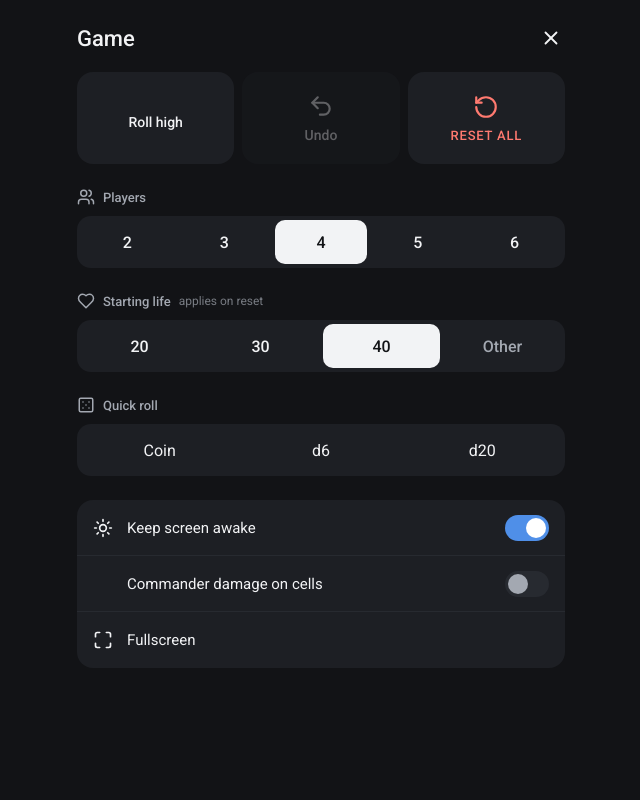
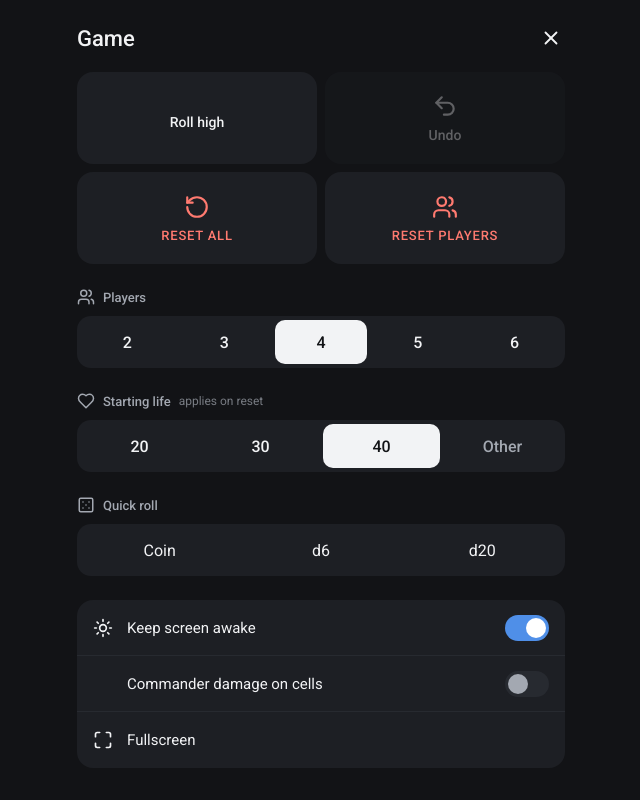
Before and after one commit to Manwe-777/edh-hub, a React (Vite) app: page / in a window 1280 px wide. Both pictures are taken after a click on the button "Menu". Shown: the whole page, without its empty margins (319-959 px from the left). Built offline with nearby package versions, Linux system fonts and the light colour scheme; a small style sheet from the web is missing.

Commit message:
Reset players tile, new player defaults, storm usable over the mana pool, bare pool buttons

```diff
--- a/src/components/Cell.tsx
+++ b/src/components/Cell.tsx
@@ -351,10 +351,10 @@ function ManaOverlay({ p, lw, pad, leaving }: { p: Player; lw: number; pad: Pad;
   const { cols, rows, row, btn } = manaLayout(POOL_MANA.length, lw - 16, Math.max(0, h - pad.top - pad.bottom - 8));
   const change = (c: (typeof MANA)[number], n: number) => () => mutate((g) => addMana(g, p.id, c, n));
   const minus = (c: (typeof MANA)[number]) => (
-    <Press className="sq-btn" style={{ width: btn, height: btn }} onTap={change(c, -1)} label={`Remove ${c}`}>−</Press>
+    <Press className="sq-btn bare" style={{ width: btn, height: btn }} onTap={change(c, -1)} label={`Remove ${c}`}>−</Press>
   );
   const plus = (c: (typeof MANA)[number]) => (
-    <Press className="sq-btn" style={{ width: btn, height: btn }} onTap={change(c, 1)} label={`Add ${c}`}>+</Press>
+    <Press className="sq-btn bare" style={{ width: btn, height: btn }} onTap={change(c, 1)} label={`Add ${c}`}>+</Press>
   );
   return (
     <div ref={ref} className={`mana-shade${leaving ? ' leaving' : ''}`}>
@@ -432,7 +432,7 @@ function CounterButton({ game, p, k, size }: { game: Game; p: Player; k: Counter
   const v = p.counters[k];
   return (
     <Press
-      className={`ctr${v > 0 ? ' on' : ''}${k === 'poison' && v >= 10 ? ' lethal' : ''}`}
+      className={`ctr ctr-${k}${v > 0 ? ' on' : ''}${k === 'poison' && v >= 10 ? ' lethal' : ''}`}
       style={style}
       label={k}
       onTap={() => mutate((g) => addCounter(g, p.id, k, 1))}
--- a/src/components/CenterMenu.tsx
+++ b/src/components/CenterMenu.tsx
@@ -1,5 +1,5 @@
 import { useState } from 'react';
-import { type Game, resetGame, rollDie, rollHigh } from '../game';
+import { type Game, resetGame, resetPlayers, rollDie, rollHigh } from '../game';
 import { mutate, undo, useStore } from '../store';
 import { UiIcon } from './icons';
 
@@ -40,6 +40,10 @@ export function CenterMenu({ game, leaving, onClose }: { game: Game; leaving: bo
           <button className="tile danger" onClick={andClose(() => mutate((g) => resetGame(g)))}>
             <UiIcon name="reset" size={26} />
             <span>Reset all</span>
+          </button>
+          <button className="tile danger" onClick={andClose(() => mutate((g) => resetPlayers(g)))}>
+            <UiIcon name="users" size={26} />
+            <span>Reset players</span>
           </button>
         </div>
 
--- a/src/game.ts
+++ b/src/game.ts
@@ -12,7 +12,7 @@ export type CounterKey = NumericCounter | TokenCounter;
 
 export const NUMERIC_COUNTERS: NumericCounter[] = ['poison', 'experience', 'energy', 'rad', 'tax', 'storm'];
 export const ALL_COUNTERS: CounterKey[] = ['poison', 'experience', 'monarch', 'initiative', 'energy', 'rad', 'tax', 'storm'];
-export const DEFAULT_COUNTERS: CounterKey[] = ['poison', 'experience', 'monarch'];
+export const DEFAULT_COUNTERS: CounterKey[] = ['tax', 'storm', 'poison'];
 export const MAX_VISIBLE_COUNTERS = 5;
 
 export const COUNTER_LABEL: Record<CounterKey, string> = {
@@ -98,7 +98,7 @@ export function newPlayer(id: number, life: number): Player {
     id,
     name: `Player ${id + 1}`,
     color: PALETTE[id % PALETTE.length],
-    commanderCount: 2,
+    commanderCount: 1,
     commanders: [emptyCommander(), emptyCommander()],
     life,
     cmdDamage: zeroDamage(),
@@ -166,6 +166,17 @@ export function addMana(g: Game, id: number, color: ManaColor, delta: number) {
   m[color] = Math.max(0, m[color] + delta);
 }
 
+/** Every seat back to a fresh player (default name, counters, one commander, no art) with distinct random colors; also resets the game. */
+export function resetPlayers(g: Game) {
+  const colors = [...PALETTE];
+  for (let i = colors.length - 1; i > 0; i--) {
+    const j = d(i + 1) - 1;
+    [colors[i], colors[j]] = [colors[j], colors[i]];
+  }
+  g.players = g.players.map((_, i) => ({ ...newPlayer(i, g.startingLife), color: colors[i % colors.length] }));
+  resetGame(g);
+}
+
 export function resetGame(g: Game) {
   for (const p of g.players) {
     p.life = g.startingLife;
--- a/src/styles.css
+++ b/src/styles.css
@@ -209,6 +209,7 @@ body {
   touch-action: none;
   transition: background-color .16s ease-out;
 }
+.sq-btn.bare { background: none; font-size: 30px; font-weight: 300; }
 .sq-btn.pressed { background: color-mix(in srgb, var(--ink) 32%, transparent); transition: none; }
 
 /* mana pool: a shade over the whole cell, sliding down from the top */
@@ -282,7 +283,8 @@ body {
 .ctr.on { background: color-mix(in srgb, var(--ink) 14%, transparent); border-color: var(--ink); }
 .ctr.pressed { background: color-mix(in srgb, var(--ink) 30%, transparent); transition: none; }
 .ctr.lethal { color: #ffd84d; border-color: #ffd84d; }
-.bar.mana-mode .ctr:not(.ctr-mana) { opacity: 0; pointer-events: none; }
+/* storm is counted while casting from the pool, so it stays usable over the shade */
+.bar.mana-mode .ctr:not(.ctr-mana, .ctr-storm) { opacity: 0; pointer-events: none; }
 .badge {
   position: absolute;
   top: -4px;
@@ -447,7 +449,7 @@ input::placeholder { color: var(--muted); }
 .group h3 small { font-size: 12px; font-weight: 400; opacity: .7; }
 
 /* three equal action tiles */
-.tiles { display: grid; grid-template-columns: repeat(3, 1fr); gap: 8px; margin-top: 4px; }
+.tiles { display: grid; grid-template-columns: repeat(2, 1fr); gap: 8px; margin-top: 4px; }
 .tile {
   height: 92px;
   display: flex;
```
Also changed, not shown: 1 other file (tests, documents, lock files or other folders).
